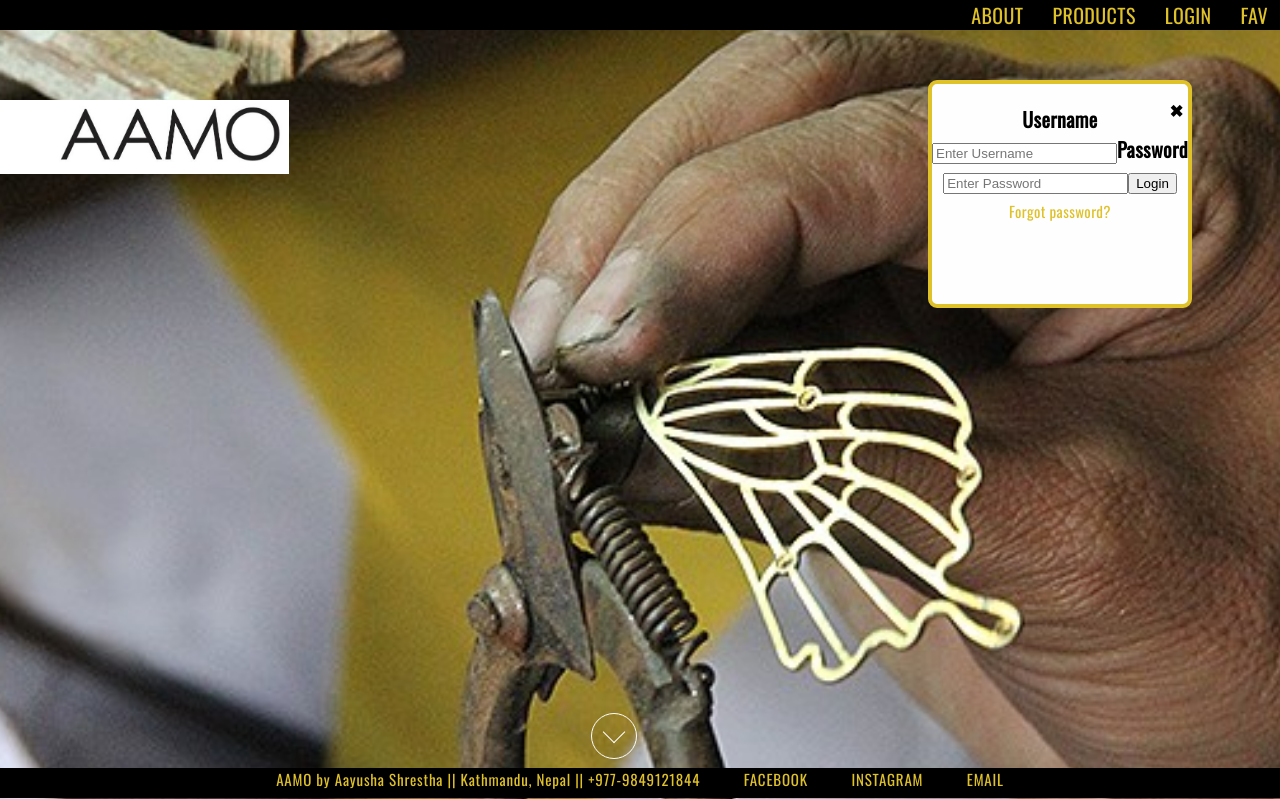
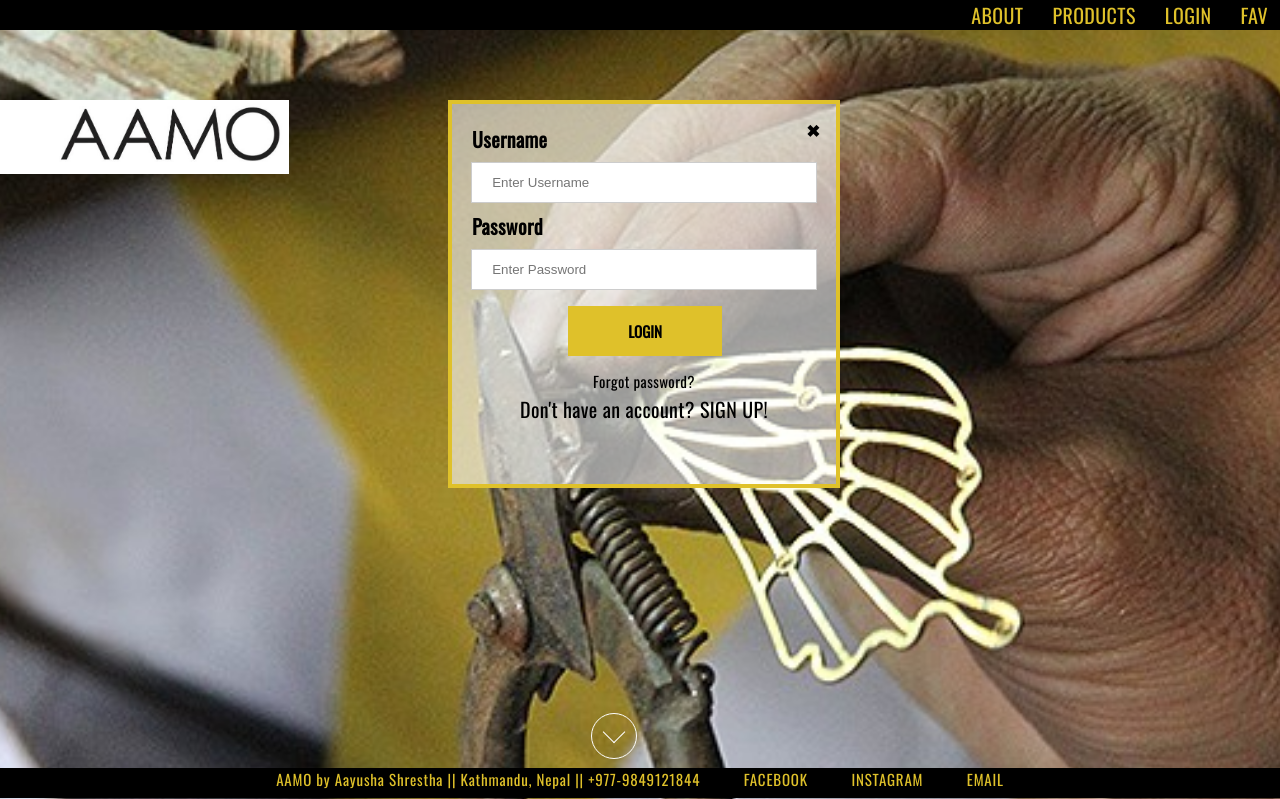
Before and after one commit to oeo3/AAMO, a PHP site: page /pages/home.php in a window 1280 px wide, after a click on "LOGIN". Shown: the top 799 px of the page. Run offline with PHP 8.4, Linux system fonts and the light colour scheme; some web fonts are replaced.

Commit message:
Changes to CSS and pages
CSS: style.css change to include css for login and sign up

Pages: home page changed to include forms for login and sign up. Not
linked to MySQL yet.

```diff
--- a/css/style.css
+++ b/css/style.css
@@ -692,35 +692,105 @@ html, body{
 }
 #footer img{
     width: 60%;
-    height 70%;
+    height: 70%;
     display: inline-block;
 }
 
 /*--login modal--*/
+input[type=text], input[type=password] {
+    width: 90%;
+    padding: 12px 20px;
+    margin: 8px 0;
+    display: inline-block;
+    border: 1px solid #ccc;
+    box-sizing: border-box;
+}
+
+.modal button {
+    background-color: #dfc12a;
+    color: black;
+    font-weight:bold;
+    font-size: 15px;
+    padding: 14px 10px;
+    margin: 8px 0;
+    margin-left: 2px;
+    border: none;
+    cursor: pointer;
+    width: 40%;
+    font-family: Oswald, sans-serif;
+}
+
 .modal {
     display: none; /* Hidden by default */
     position: fixed;
     z-index: 1; /* Sit on top */
-    left: 72.5%;
-    top: 10%;
-    width: 20%; /* Full width */
-    height: 25%; /* Full height */
-    background-color: #fefefe;
+    left: 35%;
+    top: 100px;
+    width: 30%;
+    height: 45%;
+    background:rgba(255,255,255,0.6);
     padding-top: 20px;
     border: solid #dfc12a 4px;
-    border-radius: 9px;
+    margin: 0 auto;
+}
+
+#loginclick a {
+    color: black;
+}
+#loginclick a:hover {
+    color: grey;
+}
+
+#loginclick label {
+    float:left;
+    margin-left: 20px;
+}
+
+.modal2 {
+    display: none; /* Hidden by default */
+    position: fixed;
+    z-index: 1; /* Sit on top */
+    left: 35%;
+    top: 80px;
+    width: 30%;
+    height: 70%;
+    background:rgba(255,255,255,0.6);
+    padding-top: 20px;
+    border: solid #dfc12a 4px;
+    margin: 0 auto;
+}
+
+.modal2 button {
+    background-color: #dfc12a;
+    color: black;
+    font-weight:bold;
+    font-size: 15px;
+    padding: 14px 10px;
+    margin: 8px 0;
+    margin-left: 2px;
+    border: none;
+    cursor: pointer;
+    width: 40%;
+    font-family: Oswald, sans-serif;
+}
+
+#signupclick label {
+    float:left;
+    margin-left: 20px;
 }
 
 /* close Button */
 .close {
     position: absolute;
-    right: 5px;
+    right: 20px;
     top:0;
     margin:0;
     padding:0;
     color: black;
     font-size: 35px;
     font-weight: bold;
+    text-align: inline-block;
+    width:10px;
 }
 
 .close:hover {
--- a/pages/home.php
+++ b/pages/home.php
@@ -56,6 +56,8 @@ session_start();
                 <li><a id="aboutButton" href="about.php">ABOUT</a></li>
                 <li><a id="productsButton" href="products.php">PRODUCTS</a></li>
                 <li> <a onclick="document.getElementById('loginclick').style.display='block'">
+
+
                     <?php
                         if (isset($_SESSION['logged_user'])) {
                             $logged_user = $_SESSION['logged_user'];
@@ -65,7 +67,7 @@ session_start();
                             //<!-- Modal Content -->
                             echo "<form class='loginform' action='home.php' method='post'>";
                                 echo "<label><b>Logged in as $logged_user</b></label>";
-                                echo "<input type='submit' name='submitLogin' value='Logout'>";
+                                echo "<button type='submit' class='loginbtn'>LOGOUT</button>";
                             echo "</form>";
                             echo "</div>";
                         }
@@ -76,20 +78,23 @@ session_start();
                             echo "<div onclick='document.getElementById(\"loginclick\").style.display=\"none\"' class='close'>&times;</div>";
                             //<!-- Modal Content -->
                             echo "<form class='loginform' action='home.php' method='post'>";
-                                echo "<label><b>Username</b></label>";
-                                echo "<input type='text' placeholder='Enter Username' name='username' required>";
-                                echo "<label><b>Password</b></label>";
-                                echo "<input type='password' placeholder='Enter Password' name='psw' required>";
-                                echo "<input type='submit' name='submitLogin' value='Login'>";
-                                echo "<span class='forgotpsw'><a href='#'> Forgot password?</a></span>";
-                            echo "</form>";
+                                echo "<label><b>Username</b></label><br/>";
+                                echo "<input type='text' placeholder='Enter Username' name='username' required><br/>";
+                                echo "<label><b>Password</b></label><br/>";
+                                echo "<input type='password' placeholder='Enter Password' name='psw' required><br/>";
+                                echo "<button type='submit' class='loginbtn'>LOGIN</button>";
+                                echo "</form>";
+                                echo "<span class='forgotpsw'><a href='#'> Forgot password?</a></span><br/>";
+                                echo "<a href='#' type='submit' class='signupbtn' onclick='document.getElementById(\"signupclick\").style.display=\"block\"; document.getElementById(\"loginclick\").style.display=\"none\"'>Don't have an account? SIGN UP!</button><br/>";
+
                             echo "</div>";
                         }
+
 
                         require_once 'config.php';
                         $mysqli = new mysqli(DB_HOST, DB_USER, DB_PASS, DB_NAME);
 
-                        if (isset($_POST['submitLogin'])) {
+                        if (isset($_POST['loginbtn'])) {
                             if (isset($_SESSION['logged_user'])) {
                                 unset($_SESSION["logged_user"] );
                                 unset( $_SESSION );
@@ -127,7 +132,31 @@ session_start();
                                modal.style.display = "none";
                            }
                         }
+
+                        var modal2 = document.getElementById('signupclick');
+                        window.onclick = function(event) {
+                           if (event.target == modal2) {
+                               modal2.style.display = "none";
+                           }
+                        }
                     </script>
+                	<div id='signupclick' class='modal2'></a>
+                            <div onclick='document.getElementById("signupclick").style.display="none"' class='close'>&times;</div>
+                            <!-- Modal Content -->
+                            <form class='signupform' action='home.php' method='post'>
+                            	<label><b>Name</b></label><br/>
+                                <input type='text' placeholder='Enter Name' name='signupname' required><br/>
+                                <label><b>Username</b></label><br/>
+                                <input type='text' placeholder='Enter Username' name='signupusername' required><br/>
+                                <label><b>Email</b></label><br/>
+                                <input type='text' placeholder='Enter Email' name='signupuemail' required><br/>
+                                <label><b>Password</b></label><br/>
+                                <input type='password' placeholder='Enter Password' name='signuppsw' required><br/>
+                                <label><b>Repeat Password</b></label><br/>
+    							<input type="password" placeholder="Repeat Password" name="psw-repeat" required>
+                                <button type='submit' class='signup'>SIGN UP</button>
+                            </form>
+                    </div>
 
                     </li>
 
```
